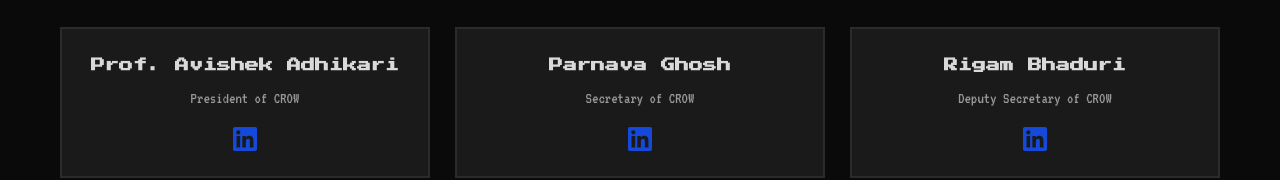
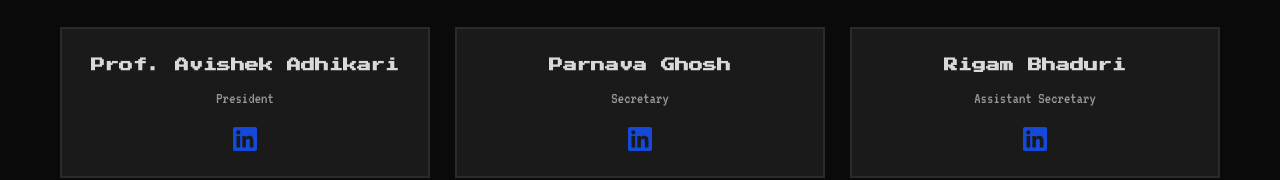
Before and after one commit to parnavaghosh/CROW, a website built with Vite: page index.html in a window 1280 px wide. Shown: the part 2934-3114 px from the top of the page. Built offline with nearby package versions, Linux system fonts and the light colour scheme; no server answers.

Commit message:
Update index.html

```diff
--- a/index.html
+++ b/index.html
@@ -187,7 +187,7 @@
                 <div class="team-grid">
                     <div class="team-member">
                         <h4>Prof. Avishek Adhikari</h4>
-                        <p>President of CROW</p>
+                        <p>President</p>
                         <a href="https://www.linkedin.com/in/avishek-adhikari-5a83a5ba/"target="_blank" class="linkedin-icon">
                             <svg width="20" height="20" viewBox="0 0 24 24" fill="currentColor">
                                 <path d="M20.447 20.452h-3.554v-5.569c0-1.328-.027-3.037-1.852-3.037-1.853 0-2.136 1.445-2.136 2.939v5.667H9.351V9h3.414v1.561h.046c.477-.9 1.637-1.85 3.37-1.85 3.601 0 4.267 2.37 4.267 5.455v6.286zM5.337 7.433c-1.144 0-2.063-.926-2.063-2.065 0-1.138.92-2.063 2.063-2.063 1.14 0 2.064.925 2.064 2.063 0 1.139-.925 2.065-2.064 2.065zm1.782 13.019H3.555V9h3.564v11.452zM22.225 0H1.771C.792 0 0 .774 0 1.729v20.542C0 23.227.792 24 1.771 24h20.451C23.2 24 24 23.227 24 22.271V1.729C24 .774 23.2 0 22.222 0h.003z"/>
@@ -196,7 +196,7 @@
                     </div>
                     <div class="team-member">
                         <h4>Parnava Ghosh</h4>
-                        <p>Secretary of CROW</p>
+                        <p>Secretary</p>
                         <a href="https://www.linkedin.com/in/parnava-ghosh/" target="_blank" class="linkedin-icon">
                             <svg width="20" height="20" viewBox="0 0 24 24" fill="currentColor">
                                 <path d="M20.447 20.452h-3.554v-5.569c0-1.328-.027-3.037-1.852-3.037-1.853 0-2.136 1.445-2.136 2.939v5.667H9.351V9h3.414v1.561h.046c.477-.9 1.637-1.85 3.37-1.85 3.601 0 4.267 2.37 4.267 5.455v6.286zM5.337 7.433c-1.144 0-2.063-.926-2.063-2.065 0-1.138.92-2.063 2.063-2.063 1.14 0 2.064.925 2.064 2.063 0 1.139-.925 2.065-2.064 2.065zm1.782 13.019H3.555V9h3.564v11.452zM22.225 0H1.771C.792 0 0 .774 0 1.729v20.542C0 23.227.792 24 1.771 24h20.451C23.2 24 24 23.227 24 22.271V1.729C24 .774 23.2 0 22.222 0h.003z"/>
@@ -205,7 +205,7 @@
                     </div>
                     <div class="team-member">
                         <h4>Rigam Bhaduri</h4>
-                        <p>Deputy Secretary of CROW</p>
+                        <p>Assistant Secretary</p>
                         <a href="https://www.linkedin.com/in/rigam-bhaduri-981355319/"  target="_blank" class="linkedin-icon">
                             <svg width="20" height="20" viewBox="0 0 24 24" fill="currentColor">
                                 <path d="M20.447 20.452h-3.554v-5.569c0-1.328-.027-3.037-1.852-3.037-1.853 0-2.136 1.445-2.136 2.939v5.667H9.351V9h3.414v1.561h.046c.477-.9 1.637-1.85 3.37-1.85 3.601 0 4.267 2.37 4.267 5.455v6.286zM5.337 7.433c-1.144 0-2.063-.926-2.063-2.065 0-1.138.92-2.063 2.063-2.063 1.14 0 2.064.925 2.064 2.063 0 1.139-.925 2.065-2.064 2.065zm1.782 13.019H3.555V9h3.564v11.452zM22.225 0H1.771C.792 0 0 .774 0 1.729v20.542C0 23.227.792 24 1.771 24h20.451C23.2 24 24 23.227 24 22.271V1.729C24 .774 23.2 0 22.222 0h.003z"/>
```
